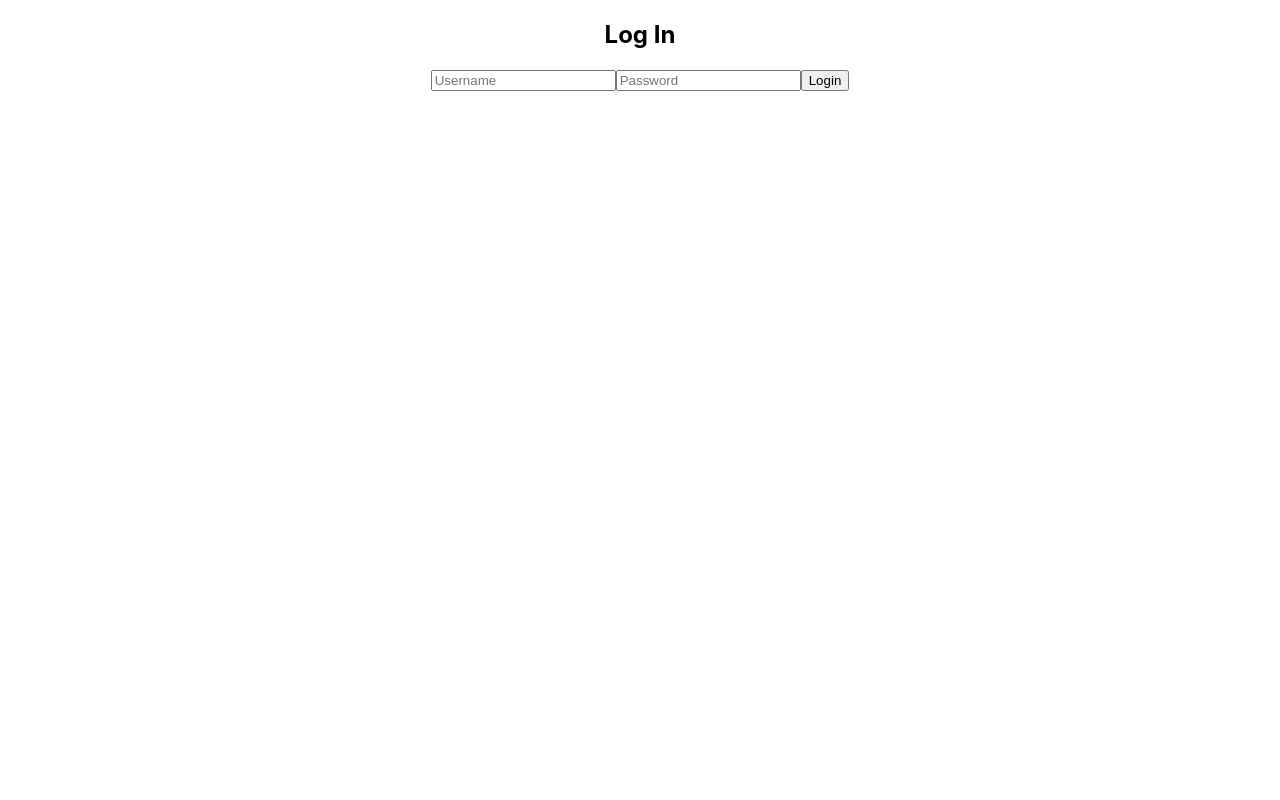
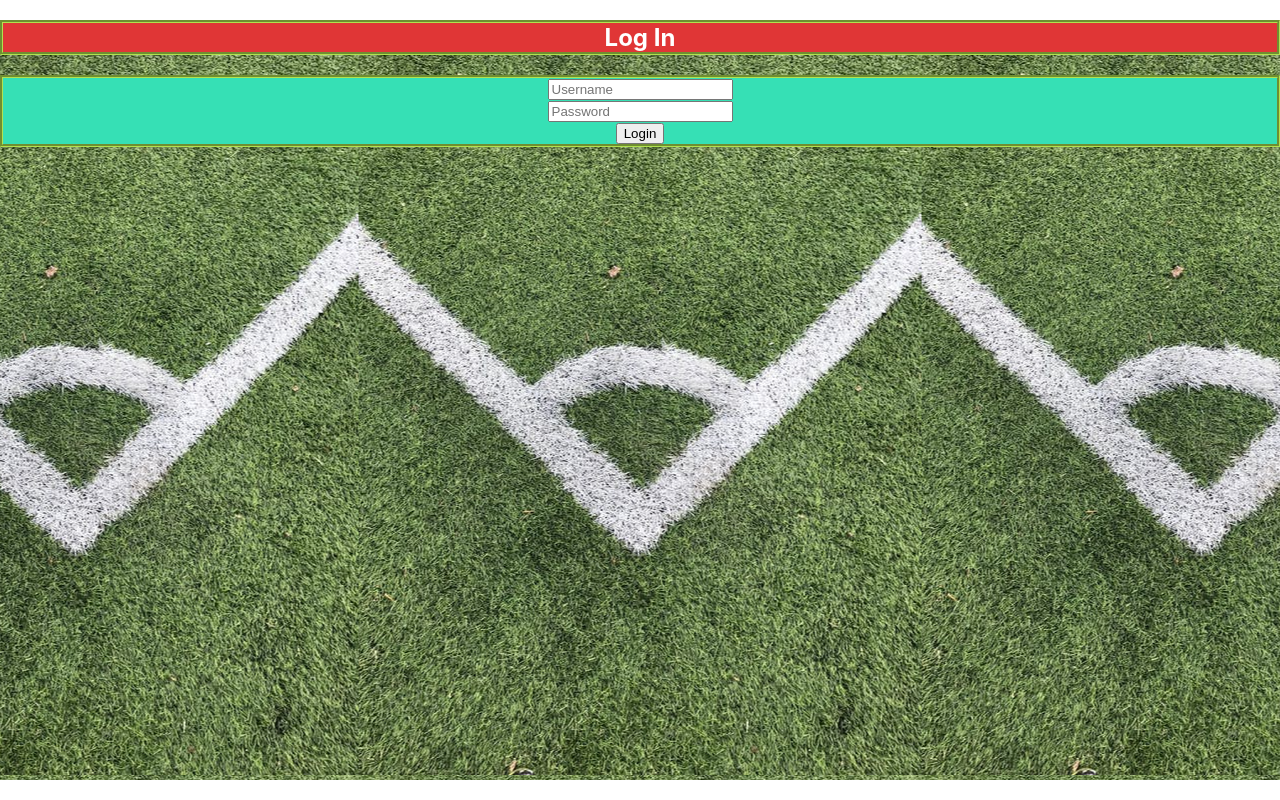
Before and after one commit to baibhavkumarpoudel/project3-frontend, a React (Create React App) app in the folder project3/: page /login in a window 1280 px wide. Built offline with nearby package versions, Linux system fonts and the light colour scheme.

Commit message:
worked on css styling login and signup page

```diff
--- a/project3/src/App.css
+++ b/project3/src/App.css
@@ -5,7 +5,7 @@
 .home{
  background-image: url('../src/images/home.jpeg');
  background-position:center;
- background-size: cover;
+ background-size:cover;
  height: 95vh;
 }
 
@@ -22,3 +22,46 @@
     border: 5px groove black;
     font-size: 20px;
 }
+
+
+.signup{
+  background-image: url('../src/images/signup.jpeg');
+ background-position:center;
+ background-size:cover;
+ height: 95vh;
+}
+
+.signup-h1{
+  background-color: rgb(224, 54, 54);
+  color:white;
+  border: 3px groove rgb(177, 226, 78);
+}
+
+.signup-h2{
+
+  background-color: rgb(224, 54, 54);
+  color:white;
+  border: 3px groove rgb(177, 226, 78);
+}
+
+
+.login{
+  background-image: url('../src/images/login.jpeg');
+  background-position:center;
+  background-size:auto;
+  height: 95vh;
+}
+
+.login-h2{
+  background-color: rgb(224, 54, 54);
+  color:white;
+  border: 3px groove rgb(177, 226, 78);
+}
+
+
+.login-form{
+
+  background-color: rgb(54, 224, 181);
+  color:white;
+  border: 3px groove rgb(177, 226, 78);
+}
--- a/project3/src/components/Login.js
+++ b/project3/src/components/Login.js
@@ -39,11 +39,11 @@ class Login extends Component {
     render() {
         console.log(this.props)
         return (
-            <div>
-                <h2>Log In</h2>
-                <form onSubmit={this.handleSubmit}>
-                    <input onChange={this.handleChange} type="text" name="username" placeholder="Username"/>
-                    <input onChange={this.handleChange} type="password" name="password" placeholder="Password"/>
+            <div className="login">
+                <h2 className="login-h2">Log In</h2>
+                <form  className= "login-form"onSubmit={this.handleSubmit}>
+                    <input onChange={this.handleChange} type="text" name="username" placeholder="Username"/> <br></br>
+                    <input onChange={this.handleChange} type="password" name="password" placeholder="Password"/><br></br>
                     <input type="submit" value="Login"/>
                 </form>
             </div>
--- a/project3/src/components/Signup.js
+++ b/project3/src/components/Signup.js
@@ -42,15 +42,15 @@ class Signup extends Component {
     render() {
         console.log(this.state.data)
         return (
-            <div>
-                <h1>Sign Up</h1>
+            <div className="signup">
+                <h1 className="signup-h1">Sign Up</h1>
                 <form onSubmit={this.handleSubmit}>
                     <input onChange={this.handleChange} type="text" name="username" placeholder="Username"/><br></br>
                     <input onChange={this.handleChange} type="password" name="password" placeholder="Password"/><br></br>
                     <input onChange={this.handleChange} type="text" name="name" placeholder="Team Name"/><br></br>
                     <input onChange={this.handleChange} type="text" name="division" placeholder="Division"/><br></br>
                     <input onChange={this.handleChange} type="text" name="img" placeholder="Photo"/><br></br>
-                    <h2>Pick your Primary Team Color</h2>
+                    <h2 className="signup-h2">Pick your Primary Team Color</h2>
                     <input onChange={this.handleChange} type="color" name="color1" placeholder="Primary Team Color"/><br></br>
                     {/* <Player /><br></br> */}
                     <input type="submit" value="Submit" />
```
Also changed, not shown: project3/src/images/login.jpeg (added), project3/src/images/signup.jpeg (added).
